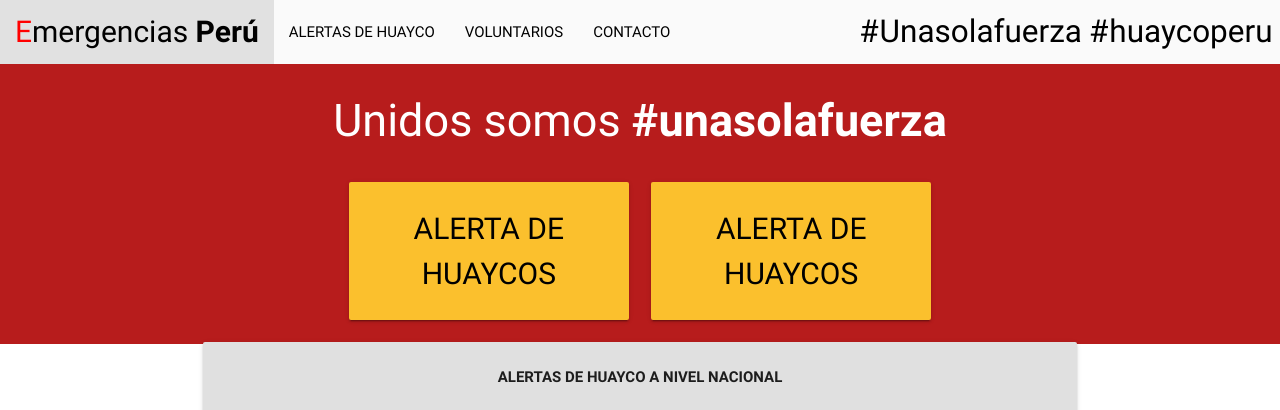
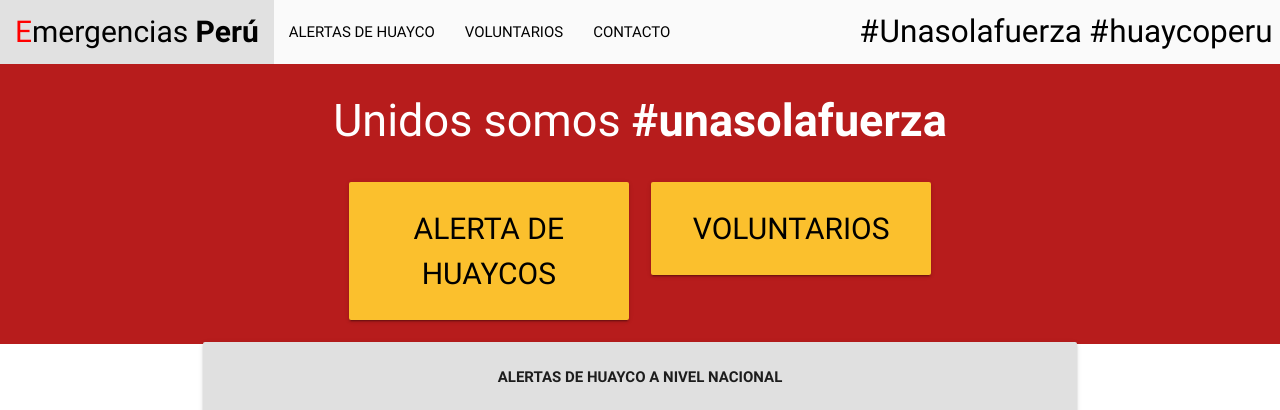
Before and after one commit to HackSpacePeru/hackathon-emergencia, a plain HTML site: page voluntarios/index.html in a window 1280 px wide. Shown: the top 410 px of the page. Drawn offline with nearby package versions, Linux system fonts and the light colour scheme; some packages are replaced by stand-ins of ours.

Commit message:
[Update] fix tags / index

```diff
--- a/voluntarios/index.html
+++ b/voluntarios/index.html
@@ -37,7 +37,7 @@
             </div>
             <div class="col s6">
               <div class="card-panel yellow darken-2 center">
-                <a href="http://emergenciaperu.com/voluntariado"><span class="black-text titulo3">ALERTA DE HUAYCOS
+                <a href="http://emergenciaperu.com/voluntariado"><span class="black-text titulo3">VOLUNTARIOS
                 </span></a>
               </div>
             </div>
```
Also changed, not shown: voluntarios/voluntarios.html (+1 -1 lines).
